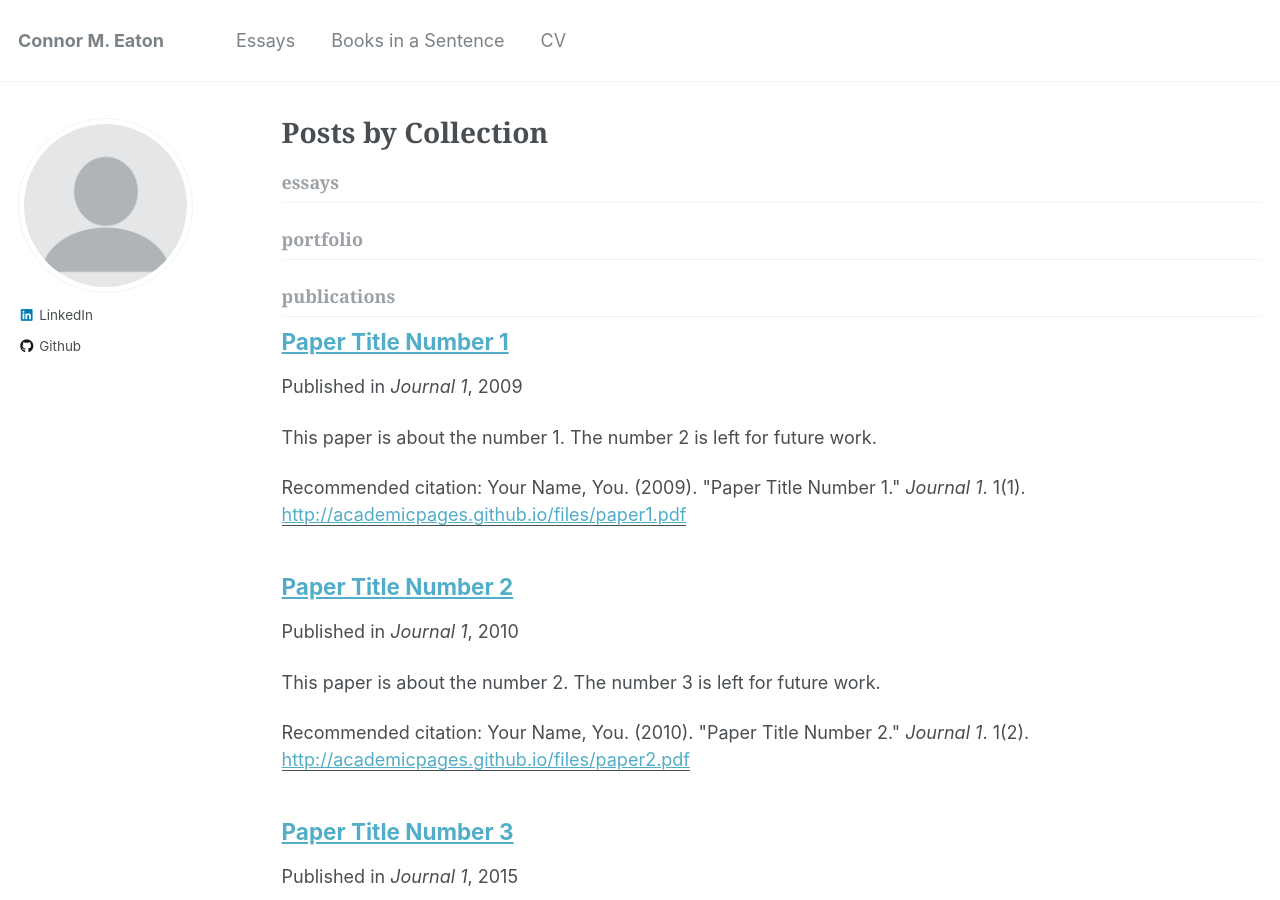
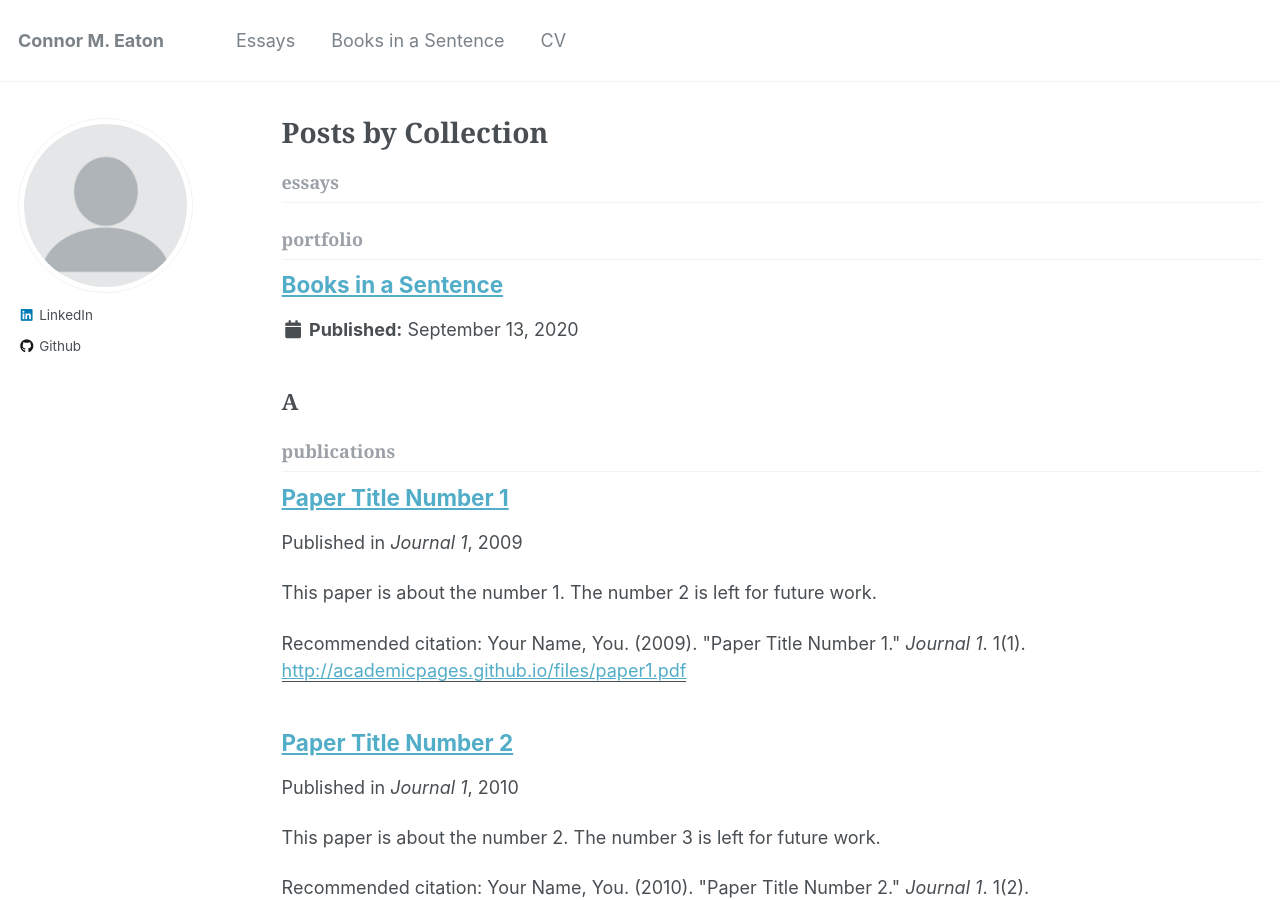
Before and after one commit to connormeaton/connormeaton.github.io, a Jekyll site: the page built from _pages/collection-archive.html, in a window 1280 px wide and 900 px high. Built offline with Jekyll 4.4.1, drawn with Linux system fonts in a browser that asks for light colours.

Commit message:
Update books-in-a-sentence.md

```diff
--- a/_portfolio/books-in-a-sentence.md
+++ b/_portfolio/books-in-a-sentence.md
@@ -1,3 +1,11 @@
+---
+permalink: /books-in-a-sentence
+title: "Books in a Sentence"
+author_profile: true
+
+---
+
+
 ## A
 
 
```
